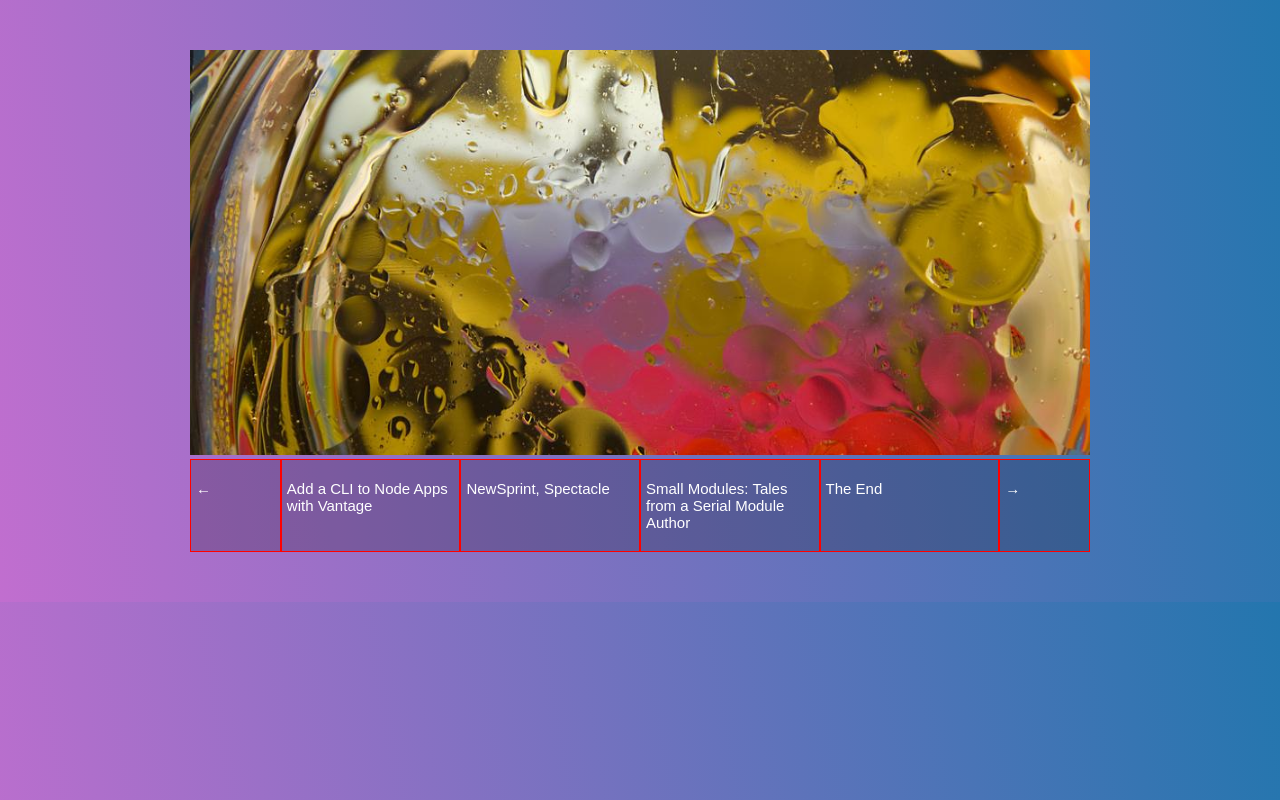
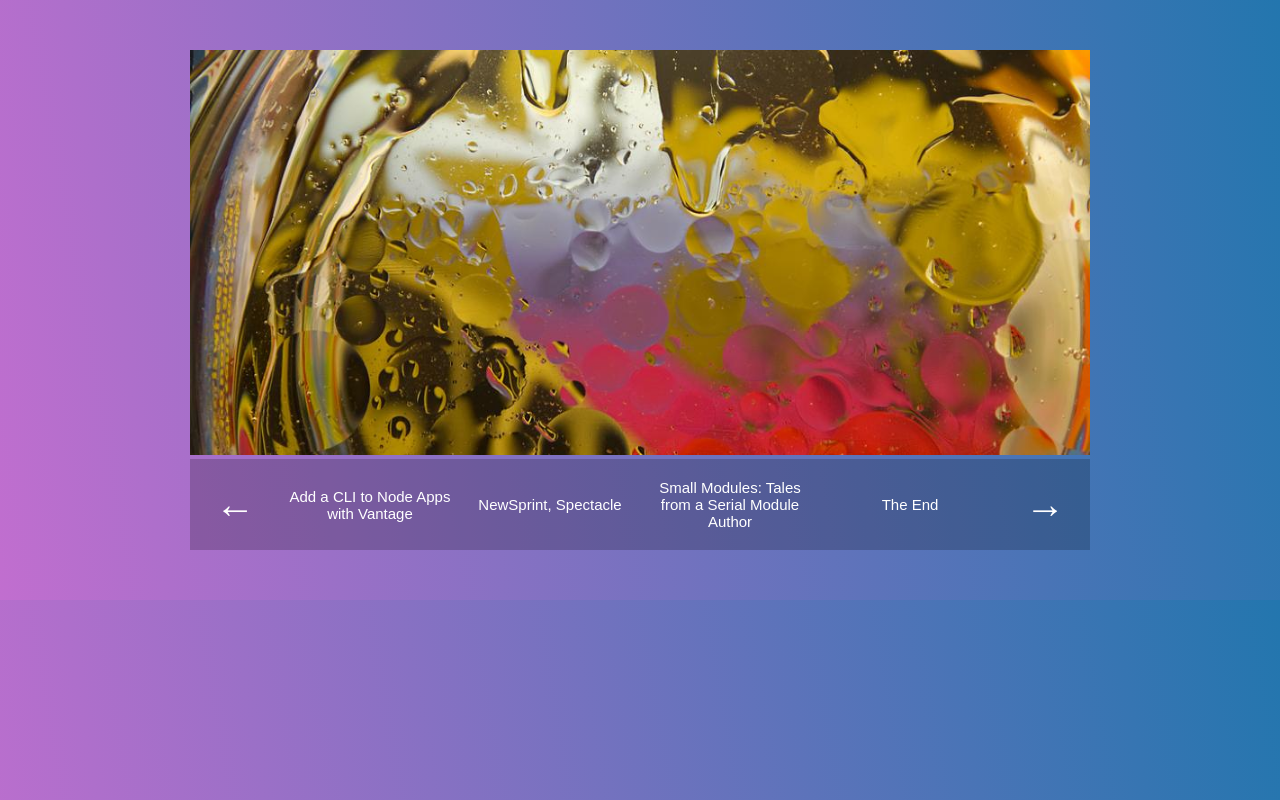
Before and after one commit to codecrook/flexbox-demos, a plain HTML site: page nesting-flexbox/index.html in a window 1280 px wide. Drawn offline with Linux system fonts and the light colour scheme.

Commit message:
ADD: nesting to show text vertical and horizontal centered

```diff
--- a/nesting-flexbox/index.html
+++ b/nesting-flexbox/index.html
@@ -20,27 +20,27 @@
             <ul>
 
                 <li class="arrow">
-                    <a href="#">←</a>
+                    <a href="#"><span>←</span></a>
                 </li>
 
                 <li>
-                    <a href="#">Add a CLI to Node Apps with Vantage</a>
+                    <a href="#"><span>Add a CLI to Node Apps with Vantage</span></a>
                 </li>
 
                 <li>
-                    <a href="#">NewSprint, Spectacle</a>
+                    <a href="#"><span>NewSprint, Spectacle</span></a>
                 </li>
 
                 <li>
-                    <a href="#">Small Modules: Tales from a Serial Module Author</a>
+                    <a href="#"><span>Small Modules: Tales from a Serial Module Author</span></a>
                 </li>
 
                 <li>
-                    <a href="#">The End</a>
+                    <a href="#"><span>The End</span></a>
                 </li>
 
                 <li class="arrow">
-                    <a href="#">→</a>
+                    <a href="#"><span>→</span></a>
                 </li>
 
             </ul>
--- a/nesting-flexbox/styles.css
+++ b/nesting-flexbox/styles.css
@@ -44,7 +44,6 @@ a:hover {
 
 .slider-nav li {
     flex: 2;
-    border: 1px solid red;
     display: flex;
 }
 
@@ -52,6 +51,19 @@ a:hover {
     flex: 1;
 }
 
+.slider-nav .arrow a {
+  font-size: 40px;
+}
+
 .slider-nav a {
+    display: flex;
     flex: 1;
+    align-items: center;
+    padding: 20px 5px;
 }
+
+.slider-nav span {
+    display: block;
+    flex: 1;
+    text-align: center;
+}
```
